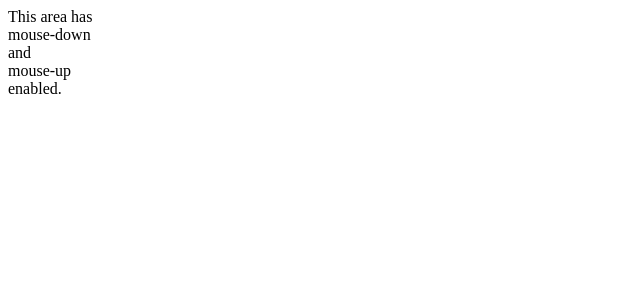
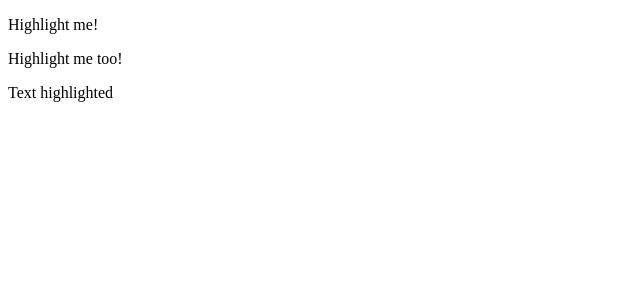
Before and after one commit to MikeBendorf11/Angular-BCIT, an Angular app: page / in a window 1280 px wide. Shown: the top 300 px of the page, without its empty margins (0-640 px from the left). Built offline with nearby package versions, Linux system fonts and the light colour scheme.

Commit message:
Directives, bubbling

```diff
--- a/src/app/app.component.html
+++ b/src/app/app.component.html
@@ -1,7 +1,5 @@
-<div (mousedown)="myMouseHandler($event, 'mouse down')" (mouseup)="myMouseHandler($event, 'mouse up')" (mousemove)="myMouseHandler($event, 'mouse move')">
-  This area has<br />
-  mouse-down<br />
-  and<br />
-  mouse-up<br />
-  enabled.
-</div>
+<p [myHighlight]>Highlight me!</p>
+<p [myHighlight]="'violet'">
+    Highlight me too!
+</p>
+<p [myTextColor]>Text highlighted</p>
--- a/src/app/app.component.ts
+++ b/src/app/app.component.ts
@@ -1,17 +1,10 @@
 import { Component } from '@angular/core';
 
 @Component({
-  selector: 'app-root',
-  templateUrl: './app.component.html',
-  styleUrls: ['./app.component.css']
+    selector:     'app-root',
+    templateUrl:  './app.component.html',
+    styleUrls:   ['./app.component.css']
 })
 export class AppComponent {
-  title = 'app';
-
-
-  myMouseHandler(event, description) {
-    console.log(description + " X: "
-              + event.screenX.toString()
-              + " Y:" + event.screenY.toString())
-  }
+    title = 'app';
 }
--- /dev/null
+++ b/src/app/app.highlight.directive.ts
@@ -0,0 +1,40 @@
+// Directive allows use of the @Directive decorator.
+// ElementRef allows access to element in HTML.
+import { Directive, ElementRef, HostListener, Input } from '@angular/core';
+
+@Directive({
+  // Name the attribute.
+  selector: '[myHighlight], [myTextColor]'
+})
+export class HighlightDirective {
+
+  constructor(private el: ElementRef) { }
+
+  // Pass color from 'myHighlight' attribute to 'highlightColor' model.
+  @Input('myHighlight')
+  highlightColor: string;
+
+  @Input('myTextColor')
+  textColor: string;
+
+  // Set color on mouse entry. 'red' is the default.
+  @HostListener('mouseenter')
+  onMouseEnter() {
+    this.highlight( this.highlightColor || 'red');
+    this.changeTxtColor( this.textColor || 'green')
+  }
+
+  // Set color to null on mouse exit.
+  @HostListener('mouseleave')
+  onMouseLeave() {
+    this.highlight(null);
+    this.changeTxtColor(null);
+  }
+
+  private highlight(color: string) {
+    this.el.nativeElement.style.backgroundColor = color;
+  }
+  changeTxtColor(color: string){
+    this.el.nativeElement.style.color = color;
+  }
+}
--- a/src/app/app.module.ts
+++ b/src/app/app.module.ts
@@ -1,12 +1,11 @@
-import { BrowserModule } from '@angular/platform-browser';
-import { NgModule } from '@angular/core';
-
-import { AppComponent } from './app.component';
-
+import { BrowserModule }      from '@angular/platform-browser';
+import { NgModule }           from '@angular/core';
+import { HighlightDirective } from './app.highlight.directive';
+import { AppComponent }       from './app.component';
 
 @NgModule({
   declarations: [
-    AppComponent,
+    AppComponent,HighlightDirective
   ],
   imports: [
     BrowserModule
```
